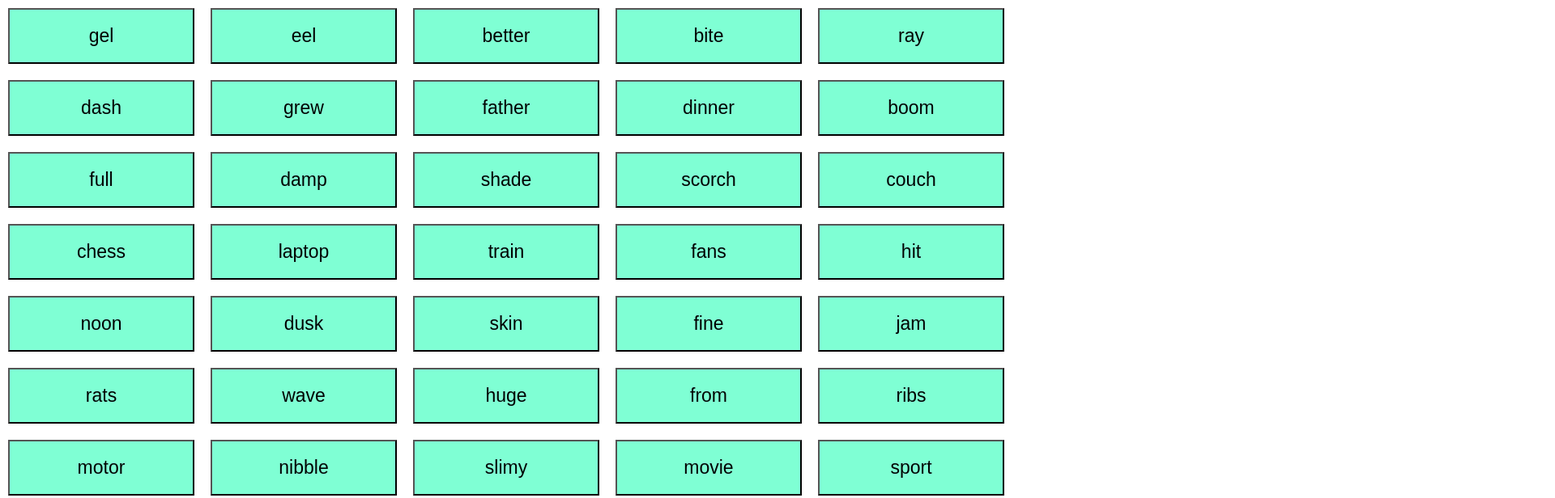
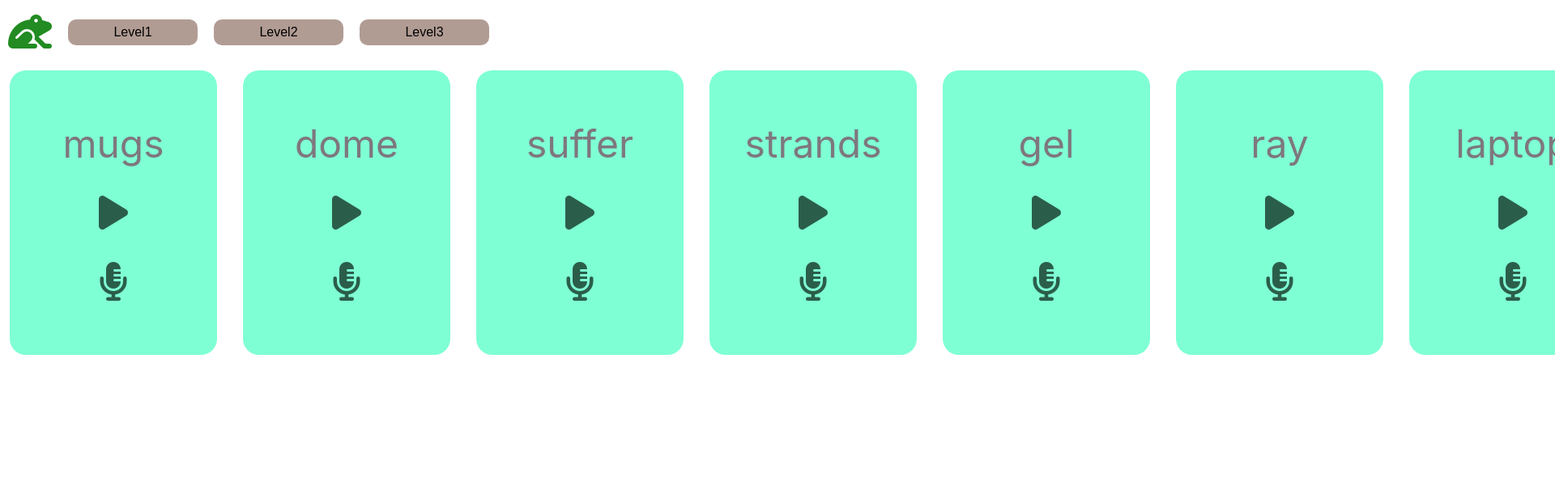
Before and after one commit to shortdaddy0711/spelling-bee, a React (Create React App) app: page / in a window 1280 px wide. Shown: the top 616 px of the page at 81% size, 1920 px wide, since content can reach past the window. Built offline with nearby package versions, Linux system fonts and the light colour scheme.

Commit message:
add voice recognition api

```diff
--- a/public/index.html
+++ b/public/index.html
@@ -24,10 +24,14 @@
       work correctly both with client-side routing and a non-root public URL.
       Learn how to configure a non-root public URL by running `npm run build`.
     -->
+		<script
+			src="https://kit.fontawesome.com/8936e0966f.js"
+			crossorigin="anonymous"
+			defer
+		></script>
 		<title>React App</title>
 	</head>
 	<body>
-    <noscript>You need to enable JavaScript to run this app.</noscript>
 		<div id="root"></div>
 		<!--
       This HTML file is a template.
@@ -38,6 +42,5 @@
 
       To begin the development, run `npm start` or `yarn start`.
       To create a production bundle, use `npm run build` or `yarn build`.
-    -->
-  </body>
+    --></body>
 </html>
--- a/src/App.css
+++ b/src/App.css
@@ -1,61 +1,55 @@
-.App {
-  text-align: left;
+.container {
+	/* display: flex;
+	flex-direction: row;
+	flex-wrap: wrap;
+	overflow: hidden;
+	align-items: stretch;
+	justify-content: space-evenly;*/
+	width: max-content;
+	height: max-content;
+	transform: translateX(0%);
+	transition: transform 0.7s ease-in-out;
+	display: flex;
+	flex-direction: row;
+	flex-wrap: nowrap;
+	justify-content: flex-start;
+	overflow-x: scroll;
+	margin-left: -4px;
+	margin-right: -4px;
+	margin-top: -8px;
+	scroll-behavior: smooth;
+	position: relative;
+	flex: 0 0 100%;
 }
 
-.App-logo {
-  height: 40vmin;
-  pointer-events: none;
+.header {
+  display: flex;
+  flex-direction: row;
+  align-items: center;
 }
 
-@media (prefers-reduced-motion: no-preference) {
-  .App-logo {
-    animation: App-logo-spin infinite 20s linear;
-  }
+.word-list1 {
+	display: inline-flex;
+	flex-direction: column;
+	margin: 1em;
+	width: 12em;
+	height: 18em;
+	background-color: aquamarine;
+	border-radius: 20px;
+	padding: 2em;
+	align-items: center;
+	justify-content: space-evenly;
 }
 
-.App-header {
-  background-color: #282c34;
-  min-height: 100vh;
-  display: flex;
-  flex-direction: column;
-  align-items: center;
-  justify-content: center;
-  font-size: calc(10px + 2vmin);
-  color: white;
-}
-
-.App-link {
-  color: #61dafb;
-}
-
-@keyframes App-logo-spin {
-  from {
-    transform: rotate(0deg);
-  }
-  to {
-    transform: rotate(360deg);
-  }
-}
-
-
-.word-list1 {
-  display: inline;
-  margin: 10px;
+.word-list2 {
+	display: inline-block;
 	width: 10em;
 	height: 3em;
 	align-items: center;
 	font-size: 23px;
-  background-color: aquamarine;
-}
-
-.word-list2 {
-  display: inline;
-  margin: 10px;
-  width: 10em;
-  height: 3em;
-  align-items: center;
-  font-size: 23px;
-  background-color:goldenrod;
+	background-color: goldenrod;
+	border-radius: 10px;
+	border-width: 0;
 }
 
 .word-list3 {
@@ -65,5 +59,43 @@
 	height: 3em;
 	align-items: center;
 	font-size: 23px;
-  background-color:steelblue;
+	background-color: steelblue;
+	border-radius: 10px;
+	border: none;
 }
+
+.btn-level {
+	margin: 10px;
+	width: 10em;
+	height: 2em;
+	font-size: 1em;
+	background-color: rgb(177, 156, 148);
+	border-radius: 10px;
+	border-width: 0;
+  text-align: center;
+
+}
+
+.logo {
+	margin: 10px;
+	font-size:3em;
+	/* background-color: rgb(177, 156, 148); */
+	border-radius: 10px;
+	border-width: 0;
+  text-align: center;
+  color: forestgreen;
+}
+
+.word-element {
+	font-size: 3em;
+	color: #7e777e;
+	text-align: center;
+}
+
+.btn-show {
+	font-size: 3em;
+	background: none;
+	border: none;
+	text-align: center;
+	color: rgb(43, 94, 74);
+}
--- a/src/Words.js
+++ b/src/Words.js
@@ -1,6 +1,6 @@
+import React, { useState } from 'react';
 import Arr from './wordlist.js';
 import './App.css';
-import ReactTooltip from 'react-tooltip';
 
 const handleError = (err) => {
 	console.warn(err);
@@ -12,16 +12,12 @@ const handleError = (err) => {
 	);
 };
 
-// const existsFile = (url) => {
-// 	var http = new XMLHttpRequest();
-// 	http.open('HEAD', url, false);
-// 	http.send();
-// 	return http.status !== 404;
-// }
-
-const handleClick = async (e) => {
+const handlePlay = async (e) => {
 	const apiKey = 'bfeb2a4a-ffee-41b8-b569-b9ace72651d6';
-	const url = `https://www.dictionaryapi.com/api/v3/references/collegiate/json/${e.target.innerText}?key=${apiKey}`;
+	console.log(e.target.value);
+	const url = `https://www.dictionaryapi.com/api/v3/references/collegiate/json/${
+		e.target.closest('button').value
+	}?key=${apiKey}`;
 	fetch(url)
 		.then((resp) => {
 			return resp.json();
@@ -40,74 +36,113 @@ const handleClick = async (e) => {
 		.catch(handleError);
 };
 
+
+const handleSpeech = (e) => {
+	const speech = window.webkitSpeechRecognition;
+
+	const recog = new speech();
+
+	recog.onstart = () => {
+		console.log("voice recognition is on!");
+	}
+
+	recog.onspeechend = () => {
+		recog.stop();
+		console.log("voice recognition is over!")
+	}
+
+	recog.onresult = (e) => {
+		const index = e.resultIndex;
+		const transcript = e.results[index][0].transcript;
+		console.log(transcript);
+	}
+
+	recog.start();
+}
+
 const Words = () => {
-	const arr1 = [...Arr.str1];
-	const arr2 = [...Arr.str2];
-	const arr3 = [...Arr.str3];
+	const arr1 = [...Arr.str1]
+		.sort(() => Math.random() - Math.random())
+		.slice(0, 20);
+	const arr2 = [...Arr.str2]
+		.sort(() => Math.random() - Math.random())
+		.slice(0, 20);
+	const arr3 = [...Arr.str3]
+		.sort(() => Math.random() - Math.random())
+		.slice(0, 20);
+
+	const [level, setLevel] = useState(1);
+
 	return (
 		<>
+			<div className='header'>
+				<div className='logo'>
+					<i class='fas fa-frog'></i>
+				</div>
+				<button className='btn-level' onClick={() => setLevel(1)}>
+					Level1
+				</button>
+				<button className='btn-level' onClick={() => setLevel(2)}>
+					Level2
+				</button>
+				<button className='btn-level' onClick={() => setLevel(3)}>
+					Level3
+				</button>
+			</div>
 			<div>
-				{arr1.map((word) => (
+				<div className='container'>
+					{level === 1
+						? arr1.map((word) => (
+								<div className='word-list1'>
+									<div className='word-element' key={word}>
+										{word}
+									</div>
 									<button
-						data-tip
-						data-for={word}
+										className='btn-show'
+										onClick={handlePlay}
+										value={word}
+									>
+										<i class='fas fa-play'></i>
+									</button>
+									<button
+										className='btn-show'
+										onClick={handleSpeech}
+									>
+										<i class='fas fa-microphone-alt'></i>
+									</button>
+								</div>
+						  ))
+						: ''}
+				</div>
+				{/* <div>
+					{level === 2
+						? arr2.map((word) => (
+								<button
 									onClick={handleClick}
-						className='word-list1'
+									className='word-list2'
+									key={word}
 								>
 									{word}
 								</button>
-				))}
+						  ))
+						: ''}
 				</div>
 				<div>
-				{arr2.map((word) => (
+					{level === 3
+						? arr3.map((word) => (
 								<button
-						data-tip
-						data-for='shortDef'
 									onClick={handleClick}
-						className='word-list2'
+									className='word-list3'
+									key={word}
 								>
 									{word}
 								</button>
-				))}
+						  ))
+						: ''}
+				</div> */}
 			</div>
-			<div>
-				{arr3.map((word) => (
-					<button
-						data-tip
-						data-for='shortDef'
-						onClick={handleClick}
-						className='word-list3'
-					>
-						{word}
-					</button>
-				))}
-			</div>
-			<ReactTooltip id='shortDef' place='top' effect='solid'>
-				tooltip test
-			</ReactTooltip>
 		</>
 	);
 };
 
 export default Words;
-
-// fetch(
-// 	'https://ssl.gstatic.com/dictionary/static/sounds/20200429/patrol--_us_1.mp3',
-// 	{
-// 		headers: {
-// 			accept: '*/*',
-// 			'accept-language': 'en-US,en;q=0.9',
-// 			range: 'bytes=0-',
-// 			'sec-fetch-dest': 'audio',
-// 			'sec-fetch-mode': 'no-cors',
-// 			'sec-fetch-site': 'cross-site',
-// 			'sec-gpc': '1',
-// 		},
-// 		referrer: 'http://localhost:3000/',
-// 		referrerPolicy: 'strict-origin-when-cross-origin',
-// 		body: null,
-// 		method: 'GET',
-// 		mode: 'cors',
-// 		credentials: 'omit',
-// 	}
-// );
--- a/src/index.css
+++ b/src/index.css
@@ -5,6 +5,7 @@ body {
     sans-serif;
   -webkit-font-smoothing: antialiased;
   -moz-osx-font-smoothing: grayscale;
+  width: 50vw;
 }
 
 code {
--- a/src/wordlist.js
+++ b/src/wordlist.js
@@ -6,8 +6,8 @@ const str2 = `career athlete sighed duo either else afraid billow bison squid ra
 const str3 = `trophy swirled worse repress chose prepare antsy Canada dangerous teeter coveralls tumbling banners plush record slate ruins oncoming tourists splutter inwardly bough glisten opposite activists scarcely mustard runes formation unnoticed chef subtitles lento opus FORTRAN binary treble feta terraced stealthily berth mantle fountain contingent Oregon lurching fester dissuade leachcranky amount sandwich clothes belle percent hover toga pluck chives ponytail cradlehumor bridge drape Mexico flimsy laughter helmet mobility listlessly accuse instrument commute stretcher cruel convince previous agreement crease fragment Scandinavia pedestrian tangents semicolon Baltic proverb Aztec ancestors deference streamlet curtly swerve purpose warden intoxicating profusion wrath`;
 
 const Arr = {
-	"str1" : str1.split(' '),
-	"str2" : str2.split(' '),
-	"str3" : str3.split(' '),
-}
+	str1: str1.split(' '),
+	str2: str2.split(' '),
+	str3: str3.split(' '),
+};
 export default Arr;
```
Lines whose indentation alone changed are shown as unchanged.
